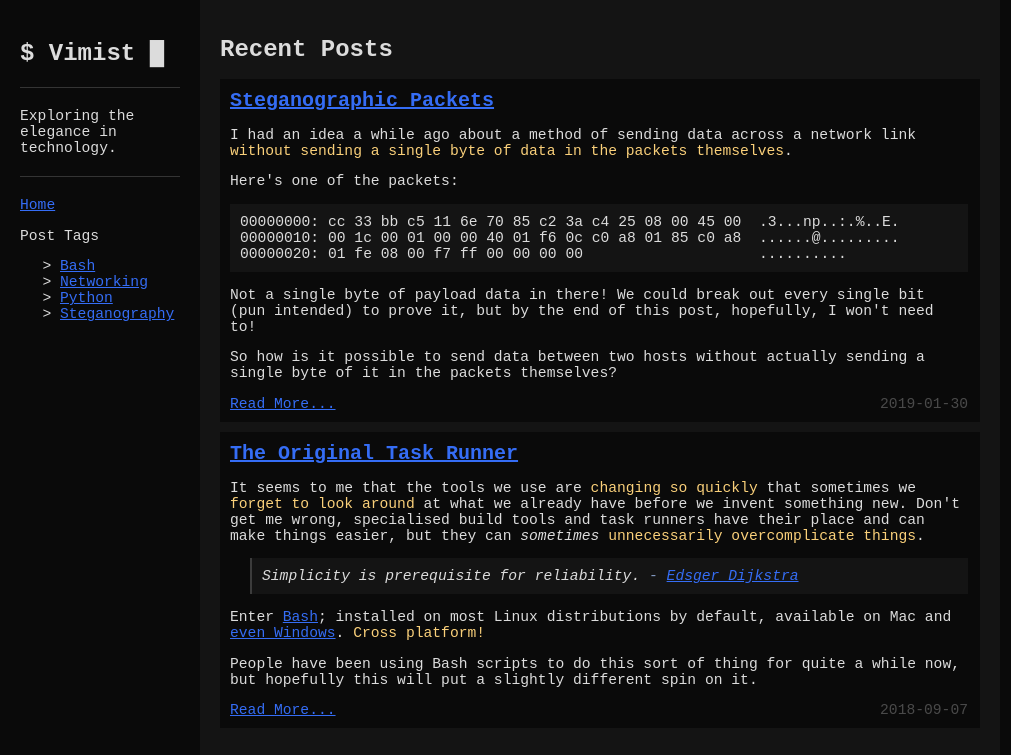
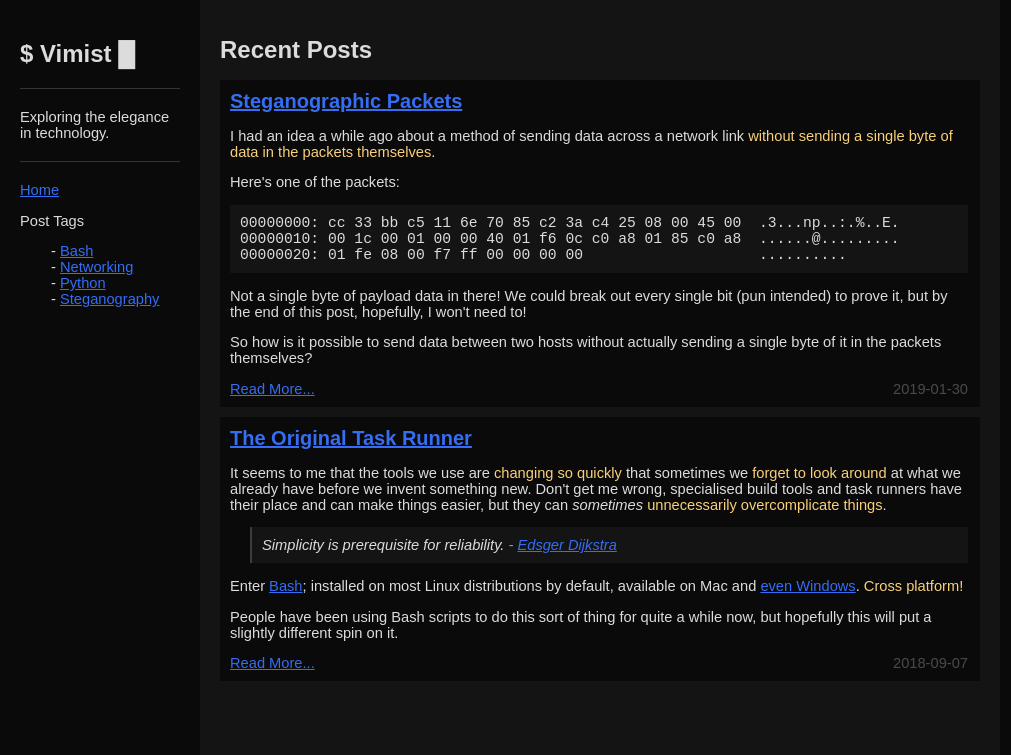
Before and after one commit to vimist/vimist.github.io, a Jekyll site: the page built from index.md, in a window 1280 px wide. Shown: the top 755 px of the page, without its empty margins (0-1011 px from the left). Built offline with Jekyll 4.4.1, drawn with Linux system fonts in a browser that asks for light colours.

Commit message:
Changed main font and list tags list style

```diff
--- a/_layouts/default.html
+++ b/_layouts/default.html
@@ -26,7 +26,9 @@
 					{% assign sorted_pages = site.pages | sort:"menu_order" %}
 					{% for page in sorted_pages %}
 						{% if page.show_in_menu != false %}
-							<li><a href="{{ page.url | relative_path }}">{{ page.title }}</a></li>
+							<li>
+								<a href="{{ page.url | relative_path }}">{{ page.title }}</a>
+							</li>
 						{% endif %}
 					{% endfor %}
 				</ul>
--- a/_sass/theme.scss
+++ b/_sass/theme.scss
@@ -28,7 +28,7 @@ body {
 	color: $fg-col;
 
 	font-size: $font-size;
-	font-family: monospace;
+	font-family: sans-serif;
 }
 
 section.sidebar {
@@ -228,7 +228,7 @@ ol.plain-list {
 }
 
 ul > li {
-	list-style-type: "> ";
+	list-style-type: "- ";
 }
 
 .columns {
@@ -303,6 +303,10 @@ ul > li {
 				display: inline;
 				white-space: normal;
 			}
+
+			li:not(:last-child)::after {
+				content: ', ';
+			}
 		}
 	}
 
```
